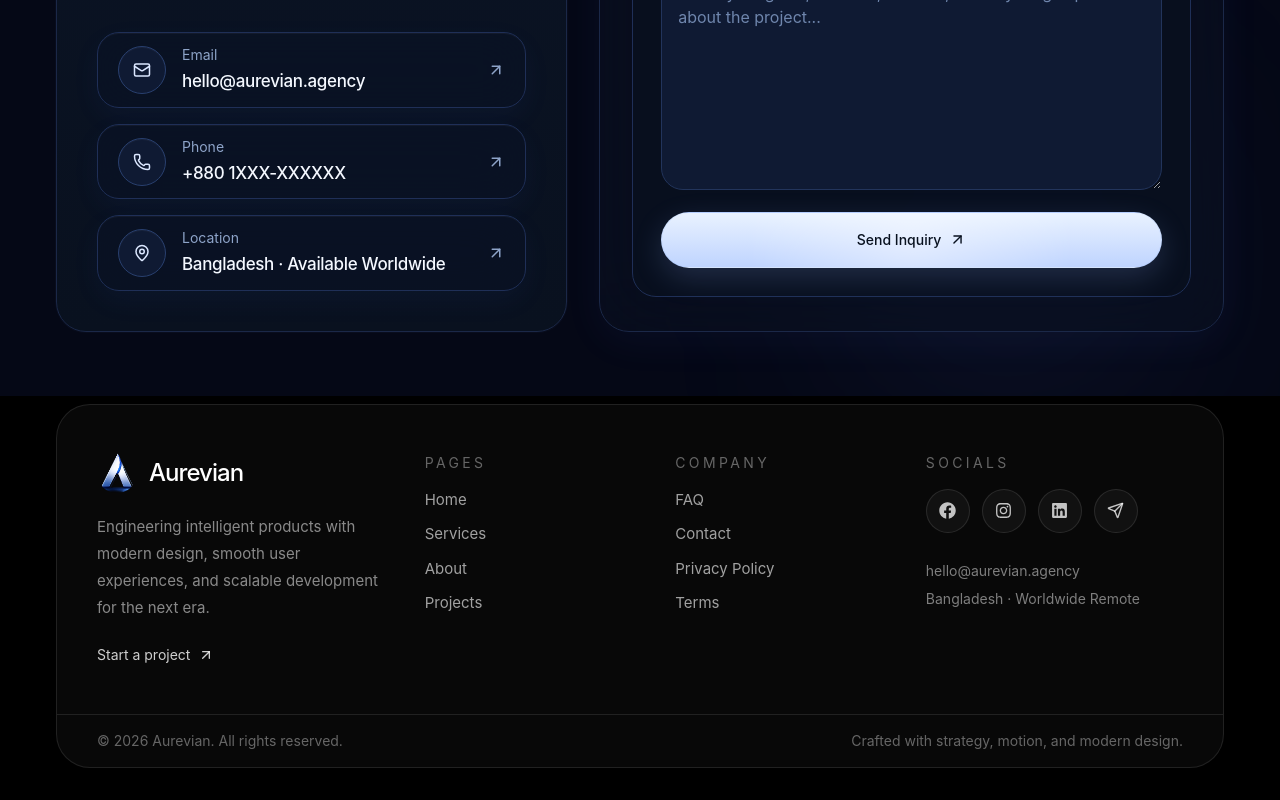
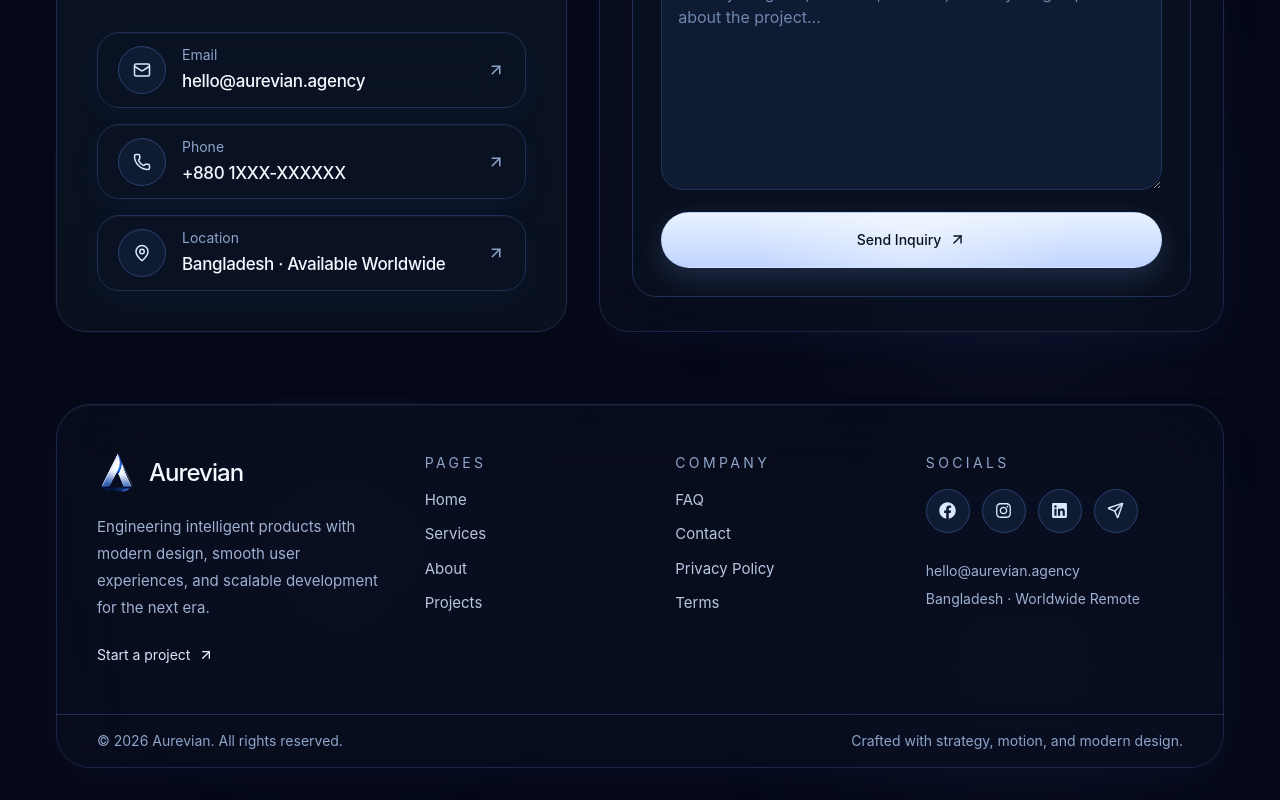
Before and after one commit to Takmim00/Aurevian, a React (Vite) app: page / in a window 1280 px wide. Shown: the part 7330-8130 px from the top of the page. Built offline with nearby package versions, Linux system fonts and the light colour scheme.

Commit message:
footer section color update

```diff
--- a/src/components/Footer.jsx
+++ b/src/components/Footer.jsx
@@ -1,5 +1,5 @@
 import { motion } from "framer-motion";
-import { ArrowUpRight,  Send } from "lucide-react";
+import { ArrowUpRight, Send } from "lucide-react";
 import { FaFacebook, FaInstagram, FaLinkedin } from "react-icons/fa";
 
 const links = {
@@ -16,23 +16,34 @@ const socials = [
 
 export default function Footer() {
   return (
-    <footer className="relative overflow-hidden bg-black px-4 pb-8 pt-2 text-white md:px-8 lg:px-10 xl:px-14">
+    <footer className="relative overflow-hidden bg-[#050816] px-4 pb-8 pt-2 text-white md:px-8 lg:px-10 xl:px-14">
+      <div className="pointer-events-none absolute inset-0">
+        <div className="absolute left-[18%] top-10 h-56 w-56 rounded-full bg-[#8fb4ff]/8 blur-[110px]" />
+        <div className="absolute bottom-0 right-[10%] h-64 w-64 rounded-full bg-[#6c96ff]/8 blur-[120px]" />
+      </div>
+
       <div className="mx-auto max-w-400">
         <motion.div
           initial={{ opacity: 0, y: 22 }}
           whileInView={{ opacity: 1, y: 0 }}
           viewport={{ once: true, amount: 0.2 }}
           transition={{ duration: 0.6 }}
-          className="overflow-hidden rounded-[34px] border border-white/10 bg-white/3 backdrop-blur-2xl"
+          className="overflow-hidden rounded-[34px] border border-[#1b2848] bg-[#0b1224]/60 backdrop-blur-2xl shadow-[inset_0_1px_0_rgba(255,255,255,0.04),0_10px_40px_rgba(80,120,255,0.06)]"
         >
-          <div className="grid gap-8 border-b border-white/10 px-5 py-8 sm:px-7 sm:py-10 lg:grid-cols-[1.15fr_0.85fr_0.85fr_1fr] lg:px-10 lg:py-12">
+          <div className="grid gap-8 border-b border-[#1f2f57] px-5 py-8 sm:px-7 sm:py-10 lg:grid-cols-[1.15fr_0.85fr_0.85fr_1fr] lg:px-10 lg:py-12">
             <div>
               <div className="mb-5 flex items-center gap-3">
-                <img src="/aurevian.png" alt="Aurevian" className="h-10 w-10 rounded-full object-cover" />
-                <span className="text-2xl font-medium tracking-[-0.04em]">Aurevian</span>
+                <img
+                  src="/aurevian.png"
+                  alt="Aurevian"
+                  className="h-10 w-10 rounded-full object-cover "
+                />
+                <span className="text-2xl font-medium tracking-[-0.04em] text-[#f4f8ff]">
+                  Aurevian
+                </span>
               </div>
 
-              <p className="max-w-95 text-sm leading-[1.8] text-white/52 md:text-[15px]">
+              <p className="max-w-95 text-sm leading-[1.8] text-[#9fb0d1] md:text-[15px]">
                 Engineering intelligent products with modern design, smooth user
                 experiences, and scalable development for the next era.
               </p>
@@ -40,7 +51,7 @@ export default function Footer() {
               <motion.a
                 href="#contact"
                 whileHover={{ x: 4 }}
-                className="mt-6 inline-flex items-center gap-2 text-sm text-white/80"
+                className="mt-6 inline-flex items-center gap-2 text-sm text-[#dbe7ff] transition hover:text-[#8fb4ff]"
               >
                 Start a project <ArrowUpRight size={16} />
               </motion.a>
@@ -48,7 +59,7 @@ export default function Footer() {
 
             {Object.entries(links).map(([title, items], groupIndex) => (
               <div key={title}>
-                <h3 className="mb-4 text-sm uppercase tracking-[0.24em] text-white/38">
+                <h3 className="mb-4 text-sm uppercase tracking-[0.24em] text-[#8ea4c9]">
                   {title}
                 </h3>
                 <div className="space-y-3">
@@ -59,9 +70,12 @@ export default function Footer() {
                       initial={{ opacity: 0, y: 10 }}
                       whileInView={{ opacity: 1, y: 0 }}
                       viewport={{ once: true }}
-                      transition={{ duration: 0.35, delay: groupIndex * 0.06 + index * 0.04 }}
+                      transition={{
+                        duration: 0.35,
+                        delay: groupIndex * 0.06 + index * 0.04,
+                      }}
                       whileHover={{ x: 4 }}
-                      className="block text-[15px] text-white/62 transition hover:text-white"
+                      className="block text-[15px] text-[#b7c6e0] transition hover:text-[#f4f8ff]"
                     >
                       {item}
                     </motion.a>
@@ -71,7 +85,7 @@ export default function Footer() {
             ))}
 
             <div>
-              <h3 className="mb-4 text-sm uppercase tracking-[0.24em] text-white/38">
+              <h3 className="mb-4 text-sm uppercase tracking-[0.24em] text-[#8ea4c9]">
                 Socials
               </h3>
 
@@ -88,7 +102,7 @@ export default function Footer() {
                       viewport={{ once: true }}
                       transition={{ duration: 0.35, delay: index * 0.05 }}
                       whileHover={{ y: -3 }}
-                      className="flex h-11 w-11 items-center justify-center rounded-full border border-white/10 bg-white/4 text-white/75 transition hover:bg-white hover:text-black"
+                      className="flex h-11 w-11 items-center justify-center rounded-full border border-[#29406f] bg-[#0f1a33] text-[#dbe7ff] transition hover:border-[#89aef7]/30 hover:bg-[linear-gradient(180deg,#e9f2ff_0%,#bfd4ff_100%)] hover:text-[#08111f]"
                     >
                       <Icon size={17} />
                     </motion.a>
@@ -96,7 +110,7 @@ export default function Footer() {
                 })}
               </div>
 
-              <p className="text-sm leading-7 text-white/48">
+              <p className="text-sm leading-7 text-[#9fb0d1]">
                 hello@aurevian.agency
                 <br />
                 Bangladesh · Worldwide Remote
@@ -104,7 +118,7 @@ export default function Footer() {
             </div>
           </div>
 
-          <div className="flex flex-col gap-3 px-5 py-4 text-sm text-white/38 sm:px-7 lg:flex-row lg:items-center lg:justify-between lg:px-10">
+          <div className="flex flex-col gap-3 px-5 py-4 text-sm text-[#8ea4c9] sm:px-7 lg:flex-row lg:items-center lg:justify-between lg:px-10">
             <p>© 2026 Aurevian. All rights reserved.</p>
             <p>Crafted with strategy, motion, and modern design.</p>
           </div>
```
